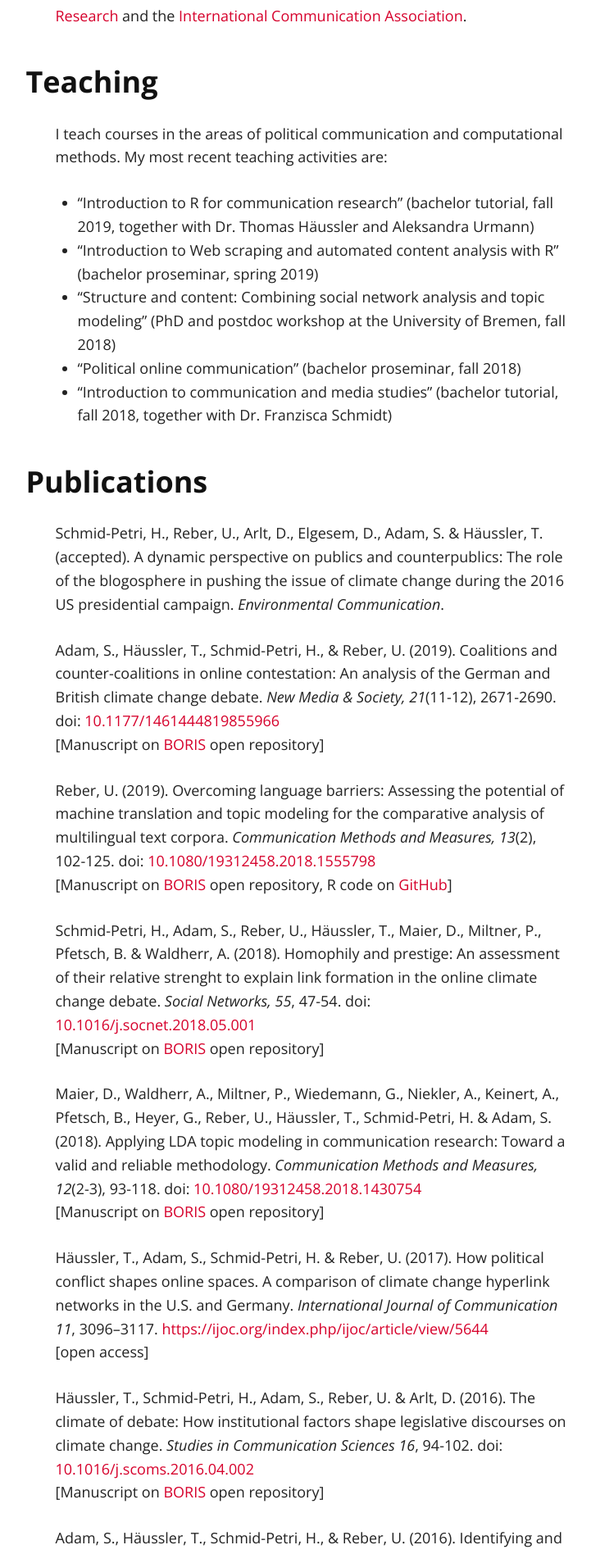
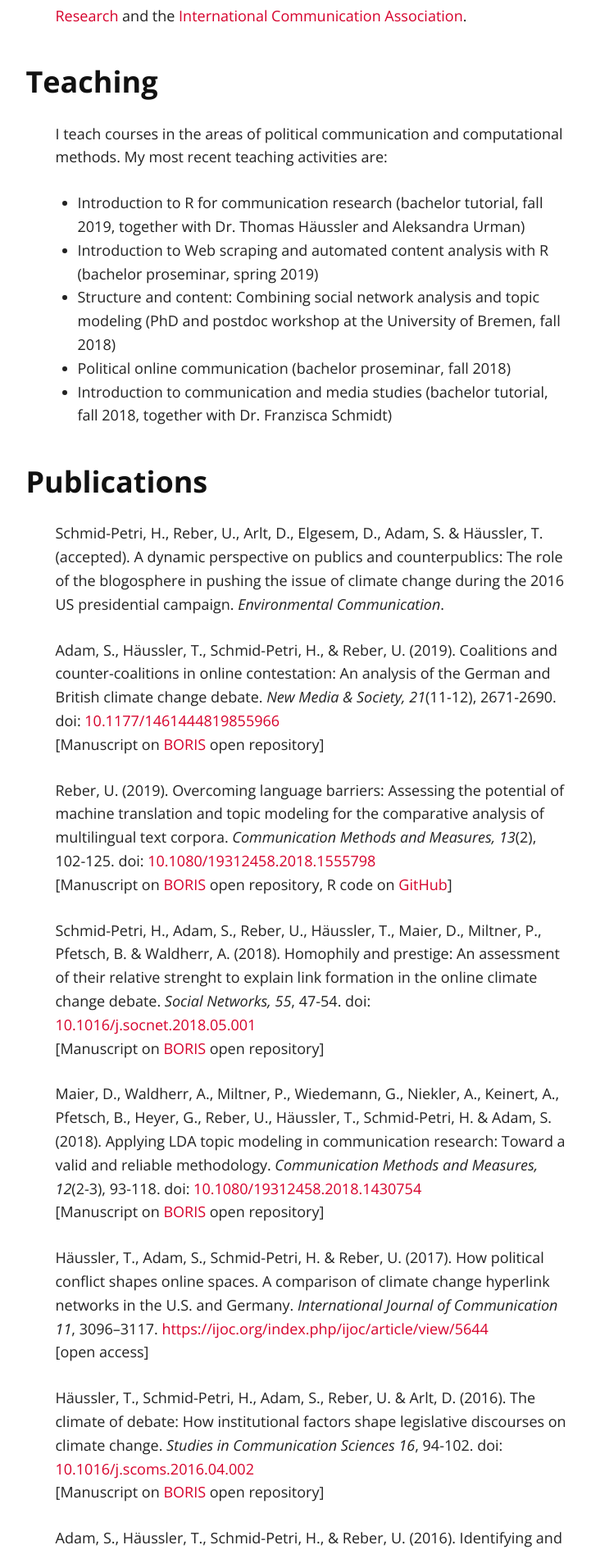
Before and after one commit to ureber/ureber.github.io, a Jekyll site: the page built from index.md, in a window 1280 px wide. Shown: the part 1527-3423 px from the top of the page at 82% size, without its empty margins (260-981 px from the left). Built offline with Jekyll 4.4.1, drawn with Linux system fonts in a browser that asks for light colours; our own code applies the rules of GitHub Pages for plain Markdown files.

Commit message:
Small CSS correction

```diff
--- a/css/solo.css
+++ b/css/solo.css
@@ -102,10 +102,7 @@
 }
 
 cred {
-  margin-top: 0;
-  margin-bottom: 1.5rem;
-  margin-left: -1.9rem;
-  margin-right: margin: 0.5rem;
+  margin: 0 0 1.5rem -1.9rem;
   font-size: 0.75rem;
 }
 
@@ -145,9 +142,7 @@
 
 hr {
   border: none;
-  margin-top: 3rem;
-  margin-left: -1.9rem;
-  margin-right: 0.5rem;
+  margin: 3rem 0 0 -1.9rem;
   border-bottom: 1px solid #ccc;
   position: relative;
   top: -1px;
--- a/index.md
+++ b/index.md
@@ -24,11 +24,11 @@
 
 I teach courses in the areas of political communication and computational methods. My most recent teaching activities are:
 
-* "Introduction to R for communication research" (bachelor tutorial, fall 2019, together with Dr. Thomas Häussler and Aleksandra Urmann)
-* "Introduction to Web scraping and automated content analysis with R" (bachelor proseminar, spring 2019)
-* "Structure and content: Combining social network analysis and topic modeling" (PhD and postdoc workshop at the University of Bremen, fall 2018)
-* "Political online communication" (bachelor proseminar, fall 2018)
-* "Introduction to communication and media studies" (bachelor tutorial, fall 2018, together with Dr. Franzisca Schmidt)
+* Introduction to R for communication research (bachelor tutorial, fall 2019, together with Dr. Thomas Häussler and Aleksandra Urman)
+* Introduction to Web scraping and automated content analysis with R (bachelor proseminar, spring 2019)
+* Structure and content: Combining social network analysis and topic modeling (PhD and postdoc workshop at the University of Bremen, fall 2018)
+* Political online communication (bachelor proseminar, fall 2018)
+* Introduction to communication and media studies (bachelor tutorial, fall 2018, together with Dr. Franzisca Schmidt)
 
 ### <a name="publications"></a>Publications
 
```
